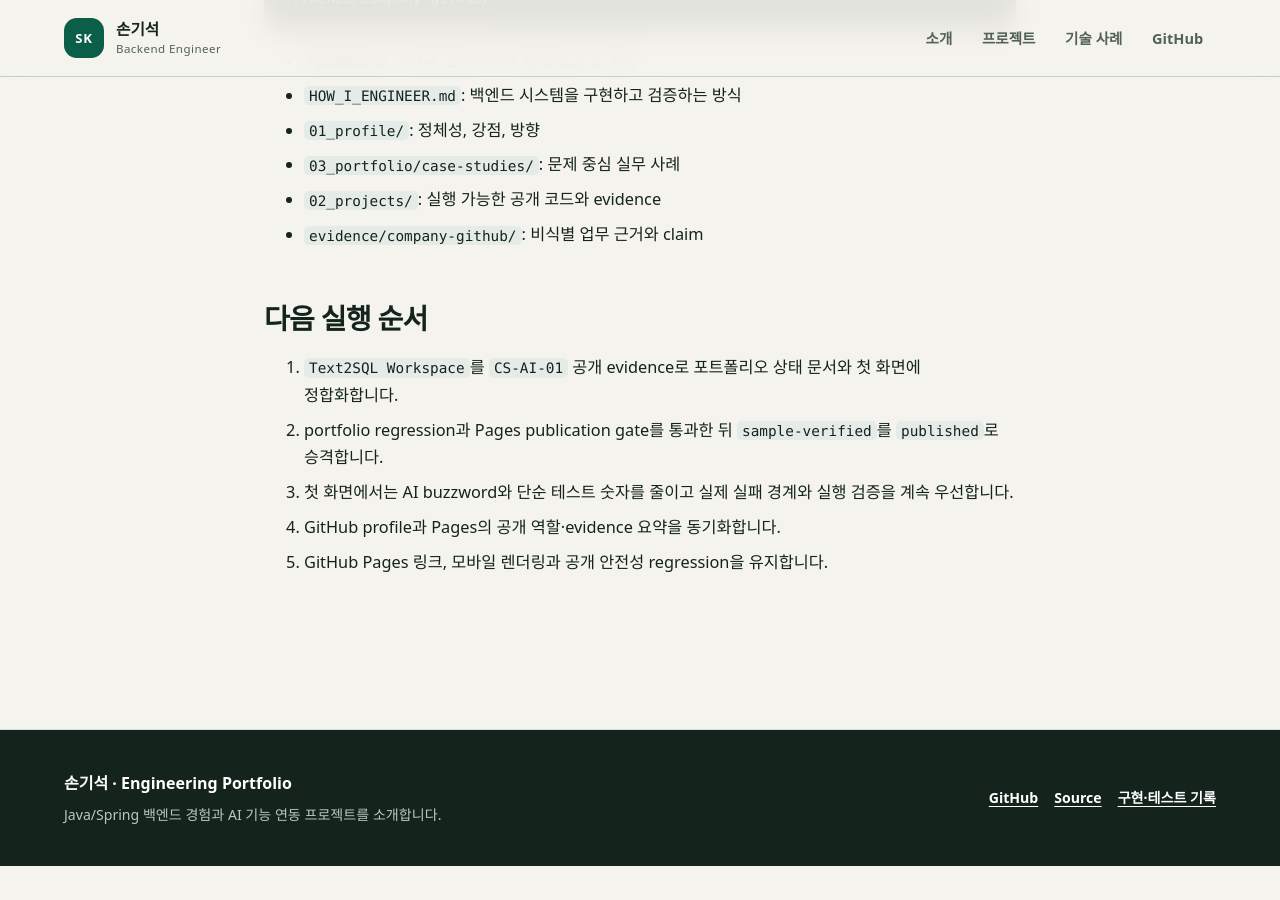
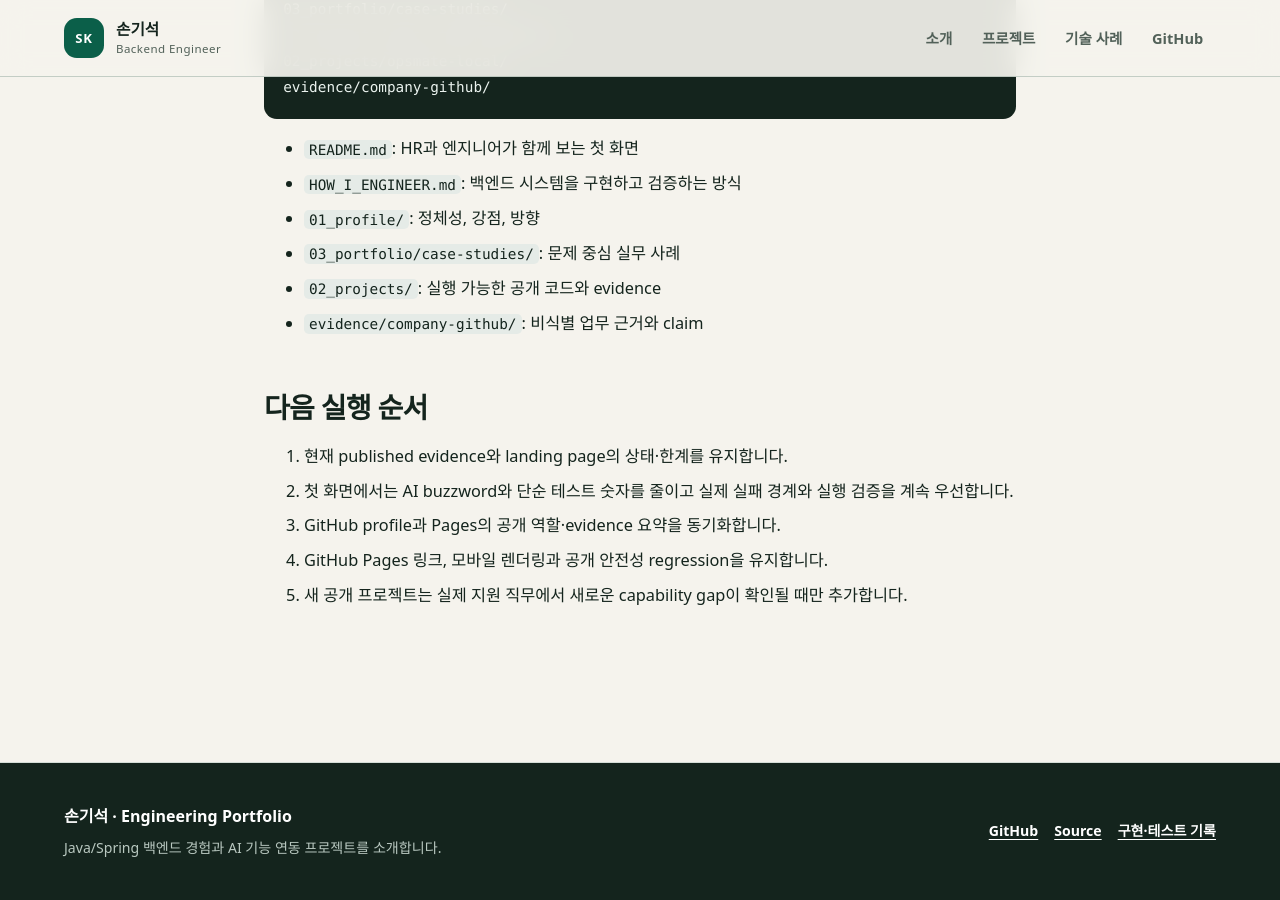
Before and after one commit to son1004007/engineering-career-portfolio, a Jekyll site: the page built from 03_portfolio/portfolio-strategy.md, in a window 1280 px wide and 900 px high, scrolled down 11270 px. Built offline with Jekyll 4.4.1, drawn with Linux system fonts in a browser that asks for light colours; our own code applies the rules of GitHub Pages for plain Markdown files; before the commit the page ends 12136 px from its top, so only the background shows below that; some of the changed text lies outside the part shown.

Commit message:
docs: mark Text2SQL evidence published in strategy

```diff
--- a/03_portfolio/portfolio-strategy.md
+++ b/03_portfolio/portfolio-strategy.md
@@ -228,6 +228,9 @@
 - `2026-08-31`: 독립 public project main CI에서 Python test와 Docker/PostgreSQL E2E 모두 PASS
 - deterministic evaluation fixture는 2개 bounded case의 pipeline correctness를 검증하며 외부 LLM 정확도 주장이 아님
 - 공개 security/disclosure review PASS
+- portfolio publication PR regression 8개 job PASS
+- portfolio main verify 8개 job + Pages build/deploy PASS
+- 현재 상태: `published`
 
 미검증 범위:
 
@@ -235,8 +238,6 @@
 - external real LLM E2E와 statistically meaningful model-quality metrics
 - arbitrary production database connector
 - production concurrency/load/SLA/large-user operation
-
-포트폴리오 Pages publication 전 상태는 `sample-verified`입니다.
 
 ### Track C. Engineering Problem Case Studies
 
@@ -377,8 +378,8 @@
 
 ## 다음 실행 순서
 
-1. `Text2SQL Workspace`를 `CS-AI-01` 공개 evidence로 포트폴리오 상태 문서와 첫 화면에 정합화합니다.
-2. portfolio regression과 Pages publication gate를 통과한 뒤 `sample-verified`를 `published`로 승격합니다.
-3. 첫 화면에서는 AI buzzword와 단순 테스트 숫자를 줄이고 실제 실패 경계와 실행 검증을 계속 우선합니다.
-4. GitHub profile과 Pages의 공개 역할·evidence 요약을 동기화합니다.
-5. GitHub Pages 링크, 모바일 렌더링과 공개 안전성 regression을 유지합니다.
+1. 현재 published evidence와 landing page의 상태·한계를 유지합니다.
+2. 첫 화면에서는 AI buzzword와 단순 테스트 숫자를 줄이고 실제 실패 경계와 실행 검증을 계속 우선합니다.
+3. GitHub profile과 Pages의 공개 역할·evidence 요약을 동기화합니다.
+4. GitHub Pages 링크, 모바일 렌더링과 공개 안전성 regression을 유지합니다.
+5. 새 공개 프로젝트는 실제 지원 직무에서 새로운 capability gap이 확인될 때만 추가합니다.
```
Also changed, not shown: other parts of 03_portfolio/portfolio-strategy.md (+1 -1 lines).
